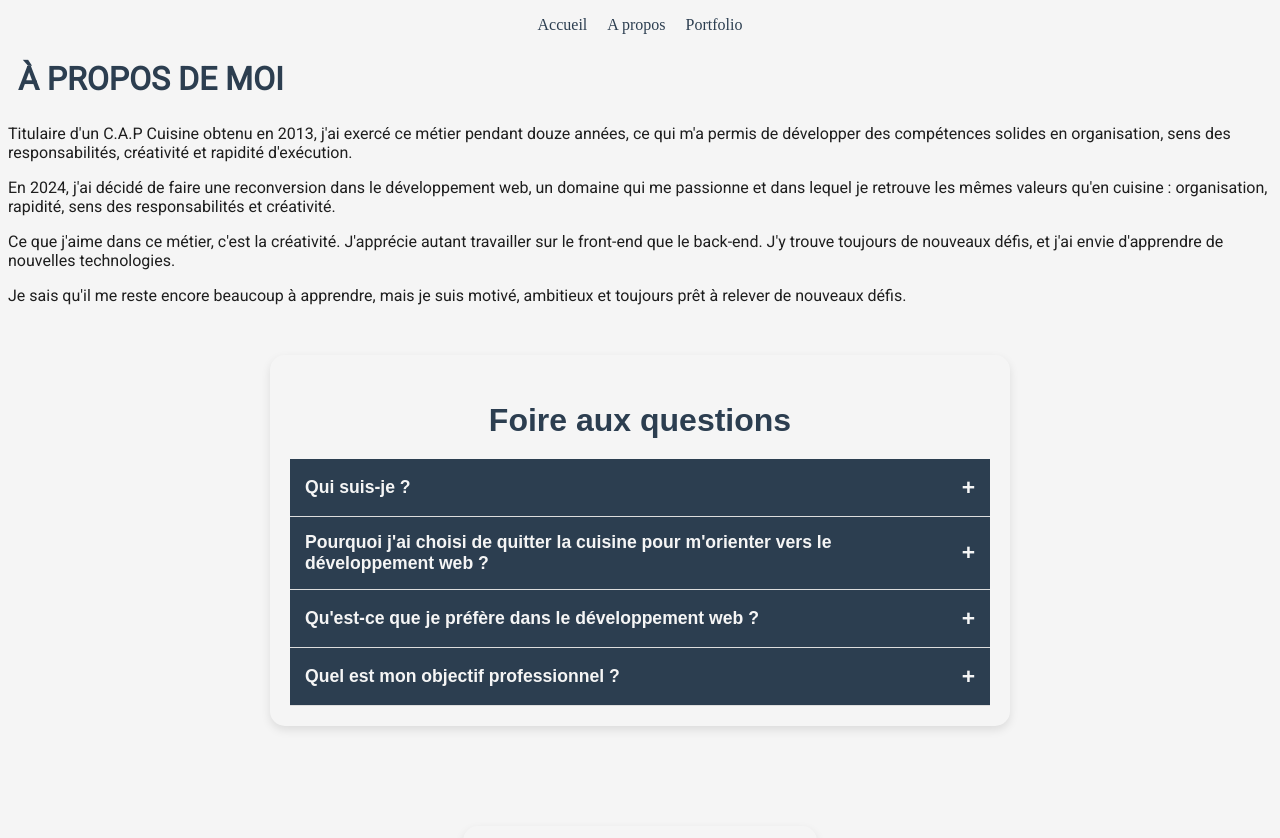
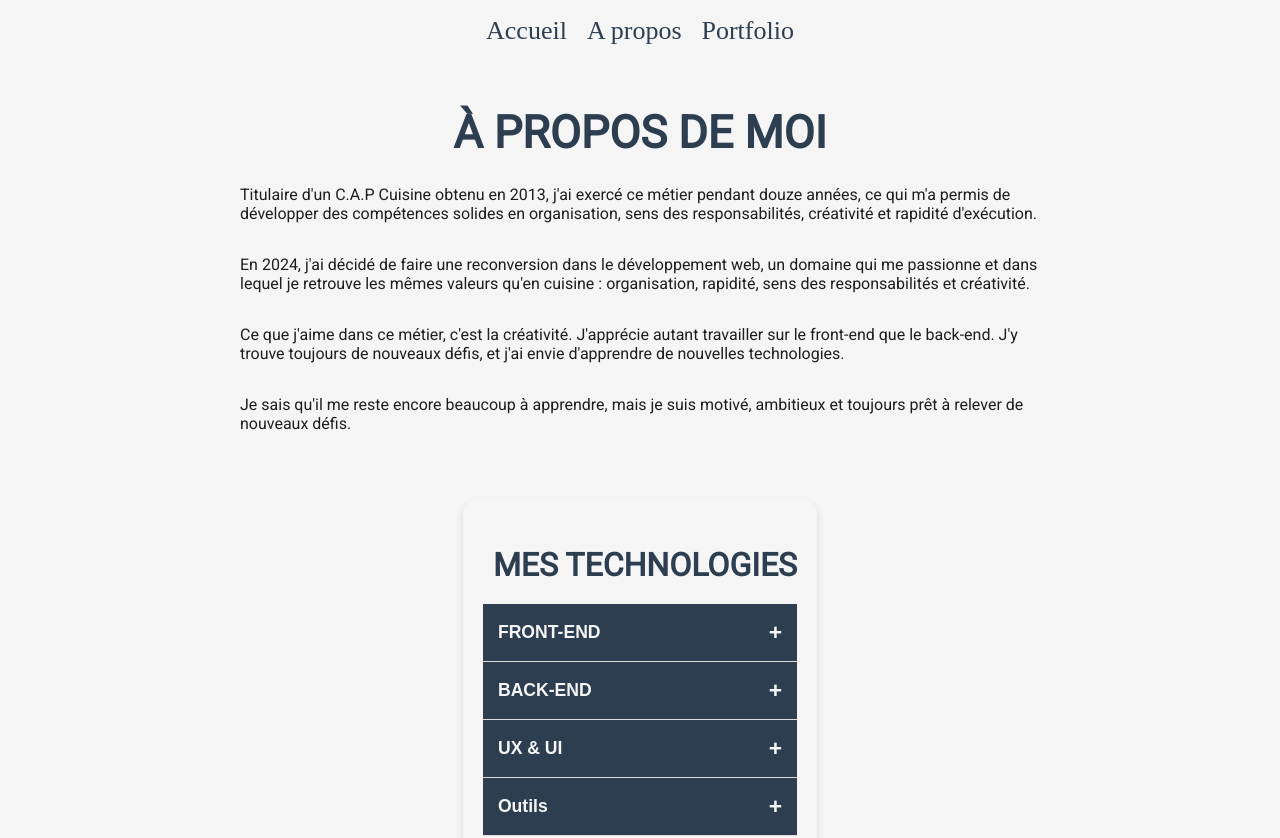
Before and after one commit to GregoryVDev/Portfolio, a React (Vite) app: page /about in a window 1280 px wide. Shown: the top 838 px of the page. Built offline with nearby package versions, Linux system fonts and the light colour scheme.

Commit message:
Edited the About component. Added properties for the desktop querie (h1 and link to navbar) . Added properties for the infos className in about component

```diff
--- a/src/App.css
+++ b/src/App.css
@@ -41,3 +41,13 @@ a {
     font-size: 25px;
   }
 }
+
+@media screen and (min-width: 1024px) {
+  h1 {
+    font-size: 45px;
+  }
+
+  header a {
+    font-size: 26px
+  }
+}
--- a/src/about.css
+++ b/src/about.css
@@ -133,4 +133,13 @@
 
 /* DESKTOP */
 
-@media screen and (min-width: 1024px) {}
+@media screen and (min-width: 1024px) {
+
+    .infos {
+        display: flex;
+        flex-direction: column;
+        align-items: center;
+        width: 800px;
+        margin: 50px auto auto;
+    }
+}
--- a/src/pages/About.jsx
+++ b/src/pages/About.jsx
@@ -8,7 +8,7 @@ export const About = () => {
     {
       question: "Qui suis-je ?",
       answer:
-        "Je m'appelle Grégory, j'ai 29 ans et je suis un ancien second de cuisine. J'habite à côté de Libourne et je suis en reconversion professionnelle pour devenir Concépteur Développeur d'Application.",
+        "Je m'appelle Grégory, j'ai 29 ans et je suis un ancien second de cuisine. J'habite à côté de Libourne et je suis en reconversion professionnelle pour devenir Concepteur Développeur d'Application.",
     },
     {
       question:
@@ -24,10 +24,9 @@ export const About = () => {
     {
       question: "Quel est mon objectif professionnel ?",
       answer:
-        "Mon objectif professionnel, c'est de trouver une alternance afin de poursuivre mes études en bachelor en tant que Concépteur Développeur d'Application.",
+        "Mon objectif professionnel, c'est de trouver une alternance afin de poursuivre mes études en bachelor en tant que Concepteur Développeur d'Application.",
     },
   ];
-
   // Stocker plusieurs index ouverts dans le tableau
   const [openIndexes, setOpenIndexes] = useState([]);
 
@@ -69,7 +68,9 @@ export const About = () => {
             motivé, ambitieux et toujours prêt à relever de nouveaux défis.
           </p>
         </section>
-        <div className="container-faq">
+        <section className="skills">
+          <SkillsIcons />
+        </section>
         <section className="faq">
           <h2>Foire aux questions</h2>
           <div className="faq-container">
@@ -97,10 +98,6 @@ export const About = () => {
             ))}
           </div>
         </section>
-          <section className="skills">
-            <SkillsIcons />
-          </section>
-        </div>
       </div>
     </div>
   );
```
Lines whose indentation alone changed are shown as unchanged.
